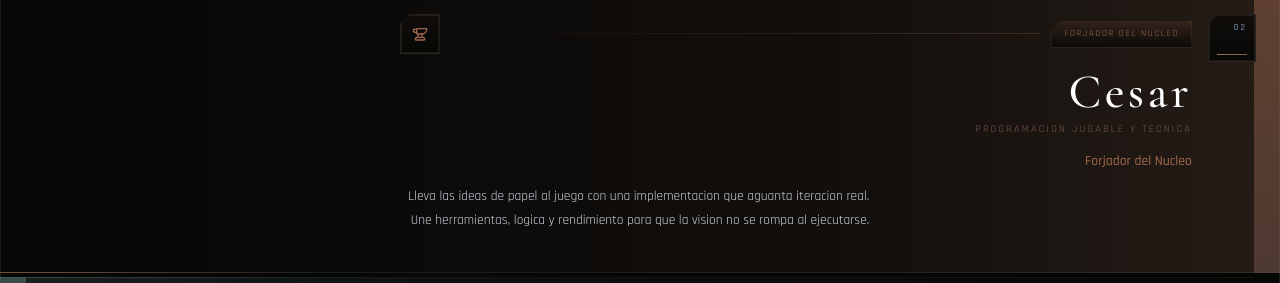
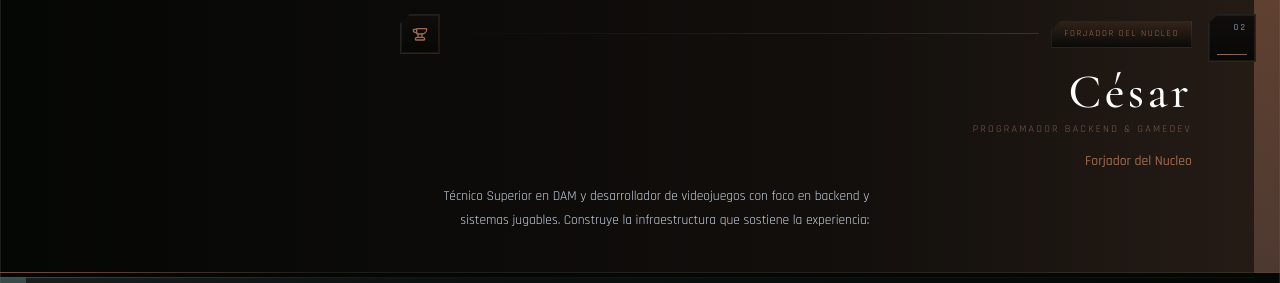
Before and after one commit to Marpuchy/TeamPresentation, a Next.js app: page / in a window 1280 px wide. Shown: the part 630-913 px from the top of the page. Built offline with nearby package versions, Linux system fonts and the light colour scheme.

Commit message:
Datos tarjeta Cesar

```diff
--- a/src/data/team.ts
+++ b/src/data/team.ts
@@ -28,16 +28,16 @@ export const teamMembers: TeamMember[] = [
   },
   {
     id: "cesar",
-    name: "Cesar",
-    role: "Programacion jugable y tecnica",
+    name: "César",
+    role: "Programador backend  & GameDev",
     title: "Forjador del Nucleo",
     description:
-      "Lleva las ideas de papel al juego con una implementacion que aguanta iteracion real. Une herramientas, logica y rendimiento para que la vision no se rompa al ejecutarse.",
+      "Técnico Superior en DAM y desarrollador de videojuegos con foco en backend y sistemas jugables. Construye la infraestructura que sostiene la experiencia: arquitectura limpia, pipelines CI/CD y lógica de juego preparada para escalar.",
     signatureAbility: "Sello de Integracion",
     signatureDetail:
-      "Convierte conceptos complejos en sistemas robustos con foco en rendimiento, estabilidad y velocidad de iteracion para todo el equipo.",
-    github: "cesar-pactumx",
-    email: "cesar@pactumx.dev",
+      "Convierte conceptos complejos en sistemas robustos con foco en rendimiento, estabilidad y velocidad de iteración. De la arquitectura al gameplay loop, sin que nada se rompa en producción.",
+    github: "CesarTraver",
+    email: "cesartraver@gmail.com",
     theme: {
       accent: "#a16a4d",
       accentSoft: "rgba(161, 106, 77, 0.15)",
```
Also changed, not shown: 1 other file (tests, documents, lock files or other folders).
